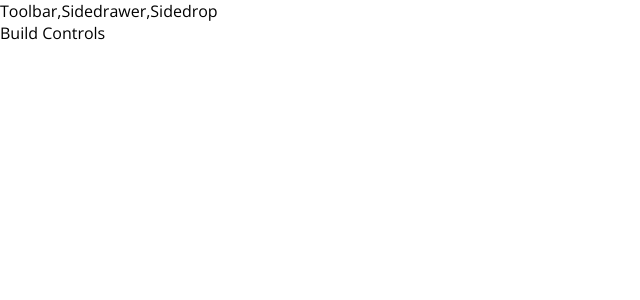
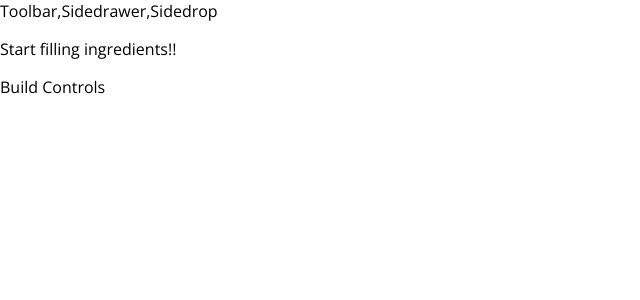
Before and after one commit to ajraj27/Burger-Builder, a React app: page / in a window 1280 px wide. Shown: the top 300 px of the page, without its empty margins (0-640 px from the left). Built offline with nearby package versions, Linux system fonts and the light colour scheme.

Commit message:
improved

```diff
--- a/src/components/Burger/Burger.js
+++ b/src/components/Burger/Burger.js
@@ -4,14 +4,19 @@ import BurgerIngredient from './Ingredient/Ingredient';
 import classes from './Burger.css';
 
 const burger=(props) => {
-  const transformedIngredients=Object.keys(props.ingredients)
+  let transformedIngredients=Object.keys(props.ingredients)
   .map(igkey => {
     return [...Array(props.ingredients[igkey])].map((_,i) => {
             return <BurgerIngredient key={igkey+i} type={igkey} />
     });
-  });
+  }).reduce((arr,el) => {
+      return arr.concat(el);
+  },[]);
 
-  console.log(transformedIngredients);
+  if(transformedIngredients.length===0)
+      transformedIngredients=<p>Start filling ingredients!!</p>
+
+  //console.log(transformedIngredients);
 
   return (
         <div className={classes.Burger}>
--- a/src/containers/BurgerBuilder/BurgerBuilder.js
+++ b/src/containers/BurgerBuilder/BurgerBuilder.js
@@ -6,10 +6,10 @@ import Burger from '../../components/Burger/Burger';
 class BurgerBuilder extends Component{
   state={
     ingredients:{
-      salad:1,
-      bacon:2,
-      cheese:1,
-      meat:2
+      salad:0,
+      bacon:0,
+      cheese:0,
+      meat:0
     }
   }
 
```
